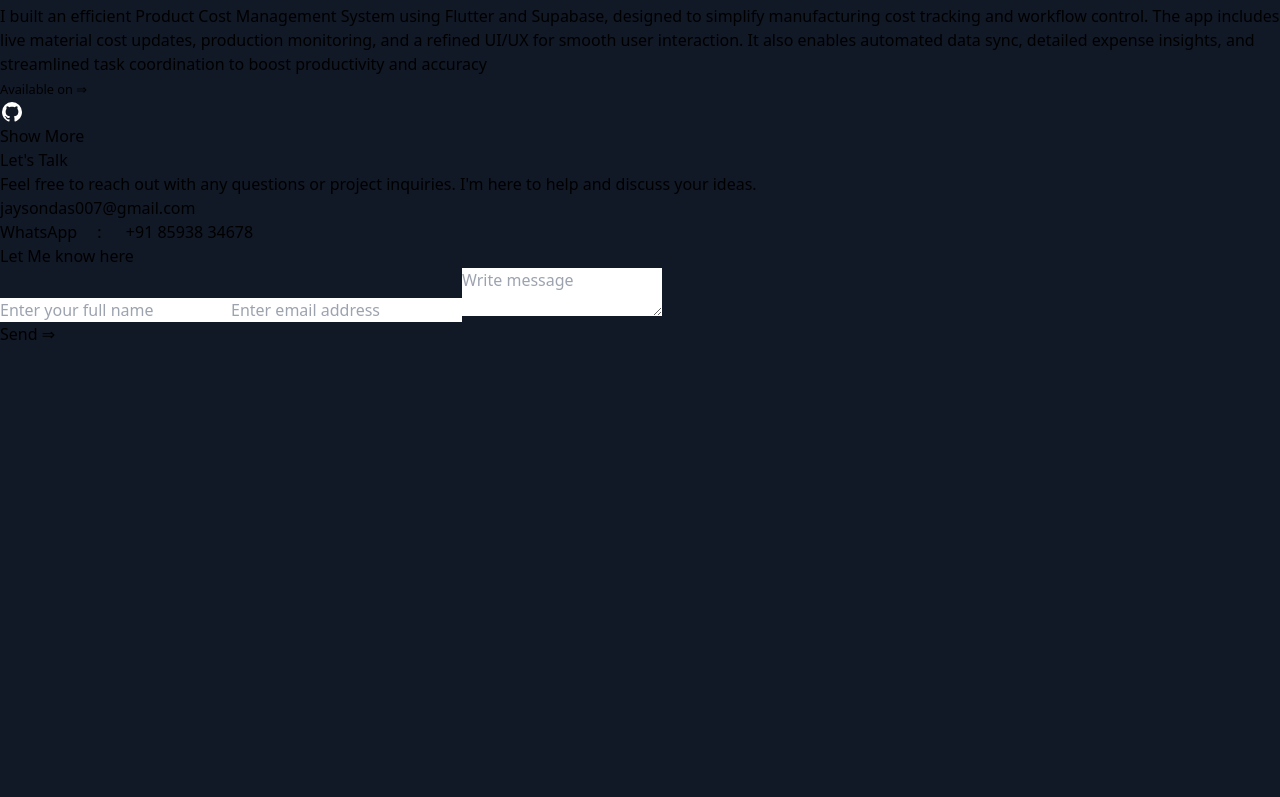
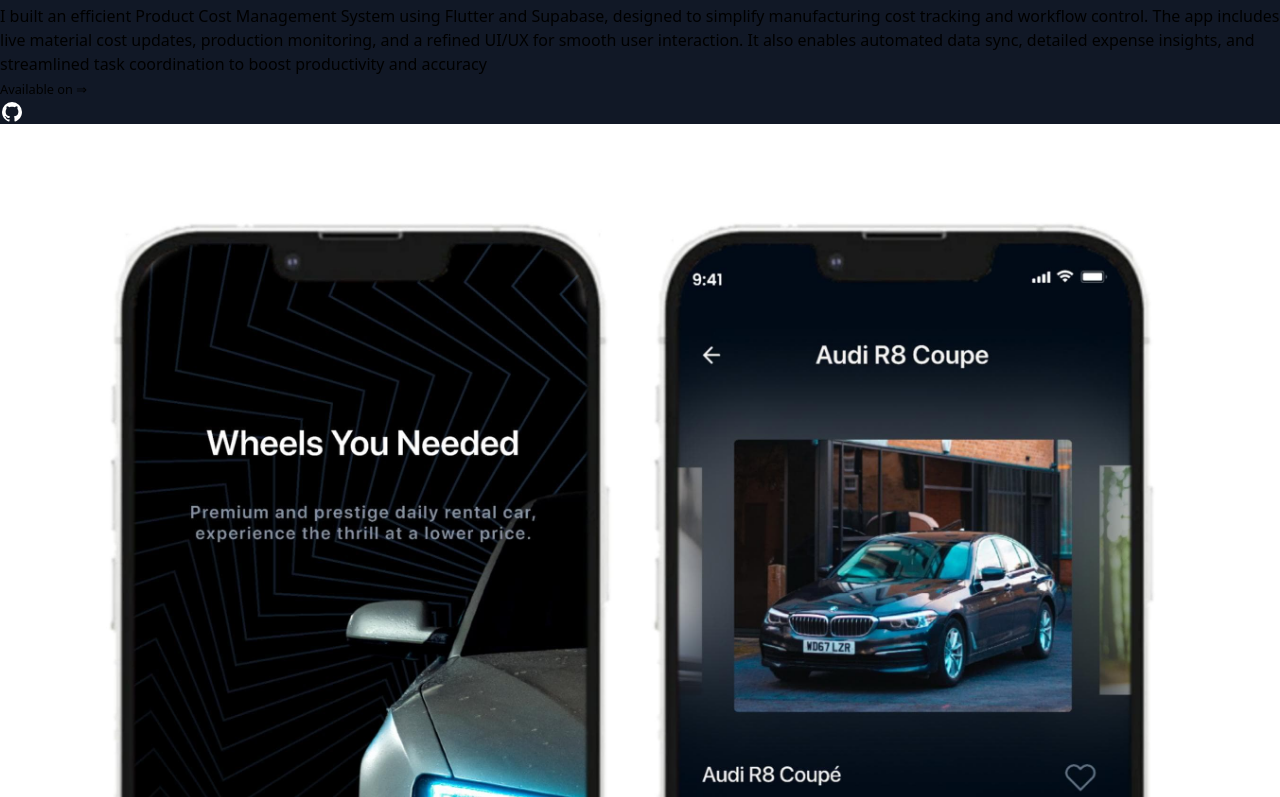
Before and after one commit to Afham-Salam/portfolio_jayson, a React (Vite) app: page / in a window 1280 px wide. Shown: the part 7423-8220 px from the top of the page. Before the commit the page ends 7769 px from the top, so only its background shows below. Built offline with nearby package versions, Linux system fonts and the light colour scheme.

Commit message:
Increase displayed projects from 3 to 4

```diff
--- a/src/components/Project.jsx
+++ b/src/components/Project.jsx
@@ -23,7 +23,7 @@
 
         {/* Projects Grid */}
         <div className="grid grid-cols-1 md:grid-cols-2 lg:grid-cols-3 gap-10 place-items-center justify-items-center">
-          {project.slice(0,3).map((item) => (
+          {project.slice(0,4).map((item) => (
             <div
               key={item.title} // Unique key for each item
               className="text-white flex flex-col text-justify  bg-gray-800 w-[320px] h-full gap-5 items-center justify-center rounded-lg p-4"
```
